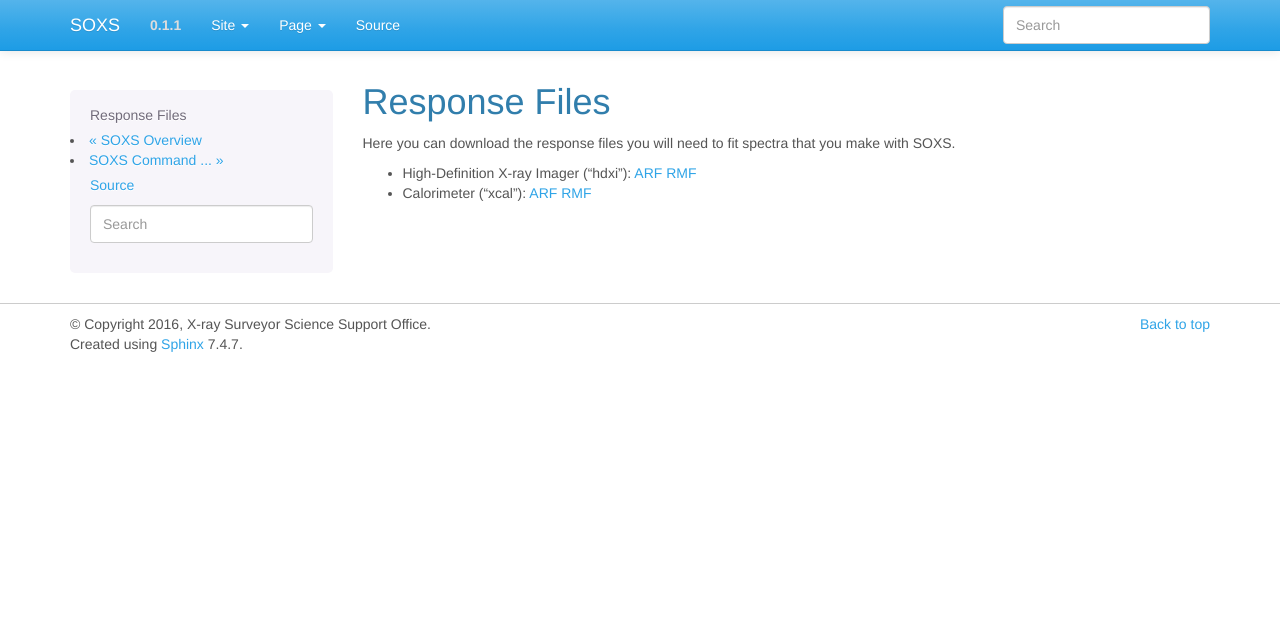
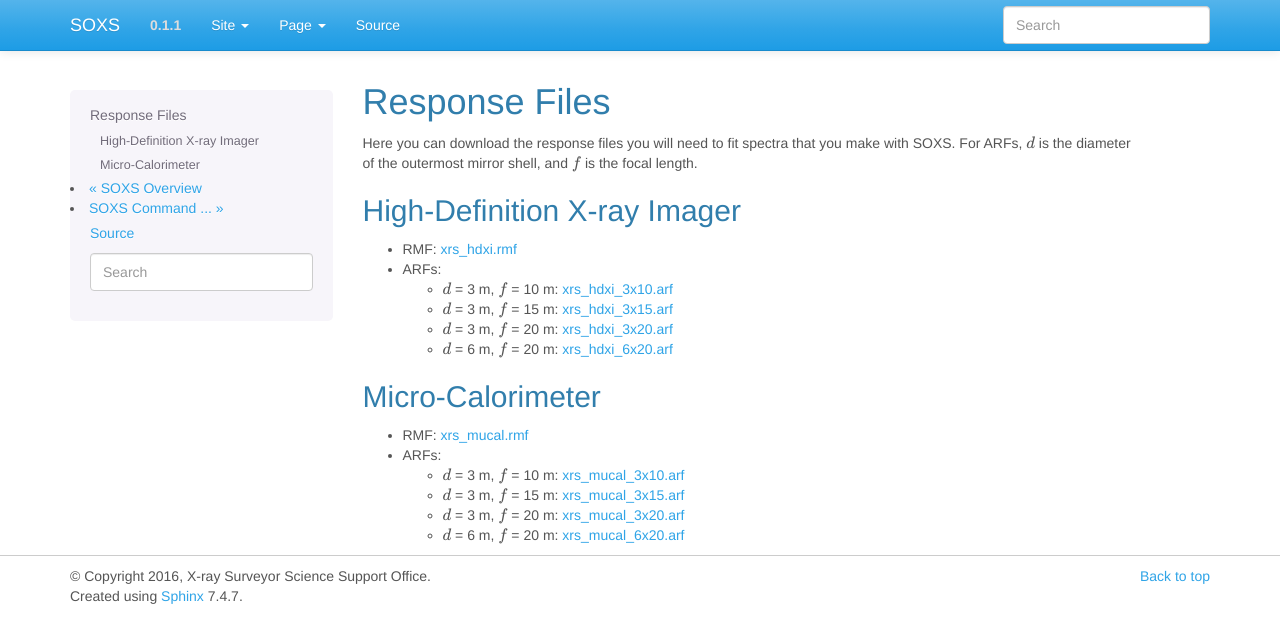
Before and after one commit to lynx-x-ray-observatory/soxs, a Sphinx documentation site: the page built from doc/source/responses.rst, in a window 1280 px wide. Shown: the top 643 px of the page. Built offline with Sphinx 7.4.7, drawn with Linux system fonts in a browser that asks for light colours.

Commit message:
More docs about new response matrices

```diff
--- a/doc/source/responses.rst
+++ b/doc/source/responses.rst
@@ -3,7 +3,28 @@
 Response Files
 ==============
 
-Here you can download the response files you will need to fit spectra that you make with SOXS.
+Here you can download the response files you will need to fit spectra that you make with SOXS. For ARFs,
+:math:`d` is the diameter of the outermost mirror shell, and :math:`f` is the focal length.
 
-* High-Definition X-ray Imager ("hdxi"): `ARF <xrs_hdxi.arf>`_ `RMF <xrs_hdxi.rmf>`_
-* Calorimeter ("xcal"): `ARF <xrs_calorimeter.arf>`_ `RMF <xrs_calorimeter.rmf>`_
+High-Definition X-ray Imager
+----------------------------
+
+* RMF: `xrs_hdxi.rmf <xrs_hdxi.rmf>`_
+* ARFs:
+
+  * :math:`d` = 3 m, :math:`f` = 10 m: `xrs_hdxi_3x10.arf <xrs_hdxi_3x10.arf>`_
+  * :math:`d` = 3 m, :math:`f` = 15 m: `xrs_hdxi_3x15.arf <xrs_hdxi_3x15.arf>`_
+  * :math:`d` = 3 m, :math:`f` = 20 m: `xrs_hdxi_3x20.arf <xrs_hdxi_3x20.arf>`_
+  * :math:`d` = 6 m, :math:`f` = 20 m: `xrs_hdxi_6x20.arf <xrs_hdxi_6x20.arf>`_
+
+
+Micro-Calorimeter
+-----------------
+
+* RMF: `xrs_mucal.rmf <xrs_mucal.rmf>`_
+* ARFs:
+
+  * :math:`d` = 3 m, :math:`f` = 10 m: `xrs_mucal_3x10.arf <xrs_mucal_3x10.arf>`_
+  * :math:`d` = 3 m, :math:`f` = 15 m: `xrs_mucal_3x15.arf <xrs_mucal_3x15.arf>`_
+  * :math:`d` = 3 m, :math:`f` = 20 m: `xrs_mucal_3x20.arf <xrs_mucal_3x20.arf>`_
+  * :math:`d` = 6 m, :math:`f` = 20 m: `xrs_mucal_6x20.arf <xrs_mucal_6x20.arf>`_
```
Also changed, not shown: doc/source/command_line/instrument.rst (+7 -0 lines), doc/source/python/instrument.rst (+7 -1 lines).
